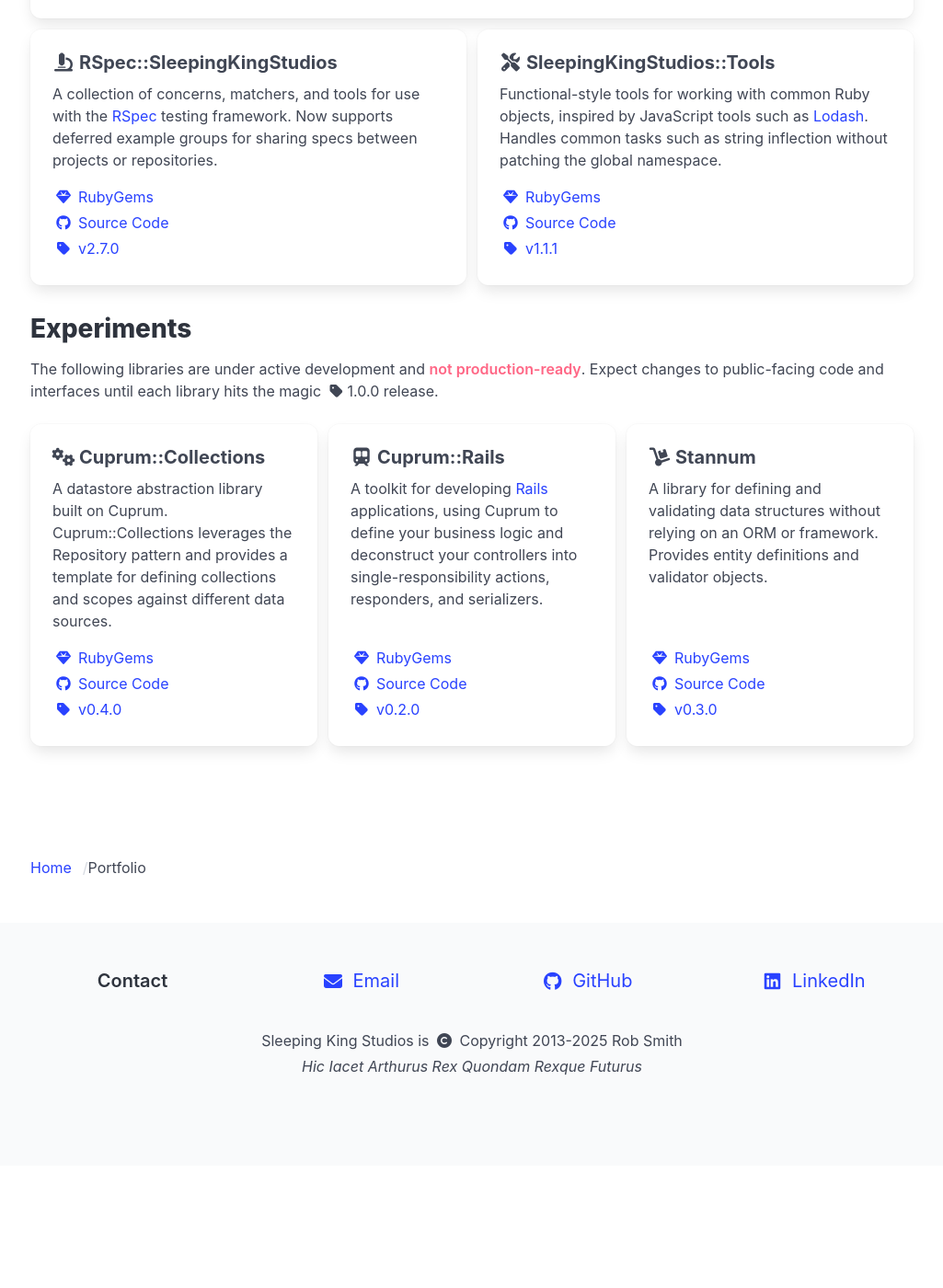
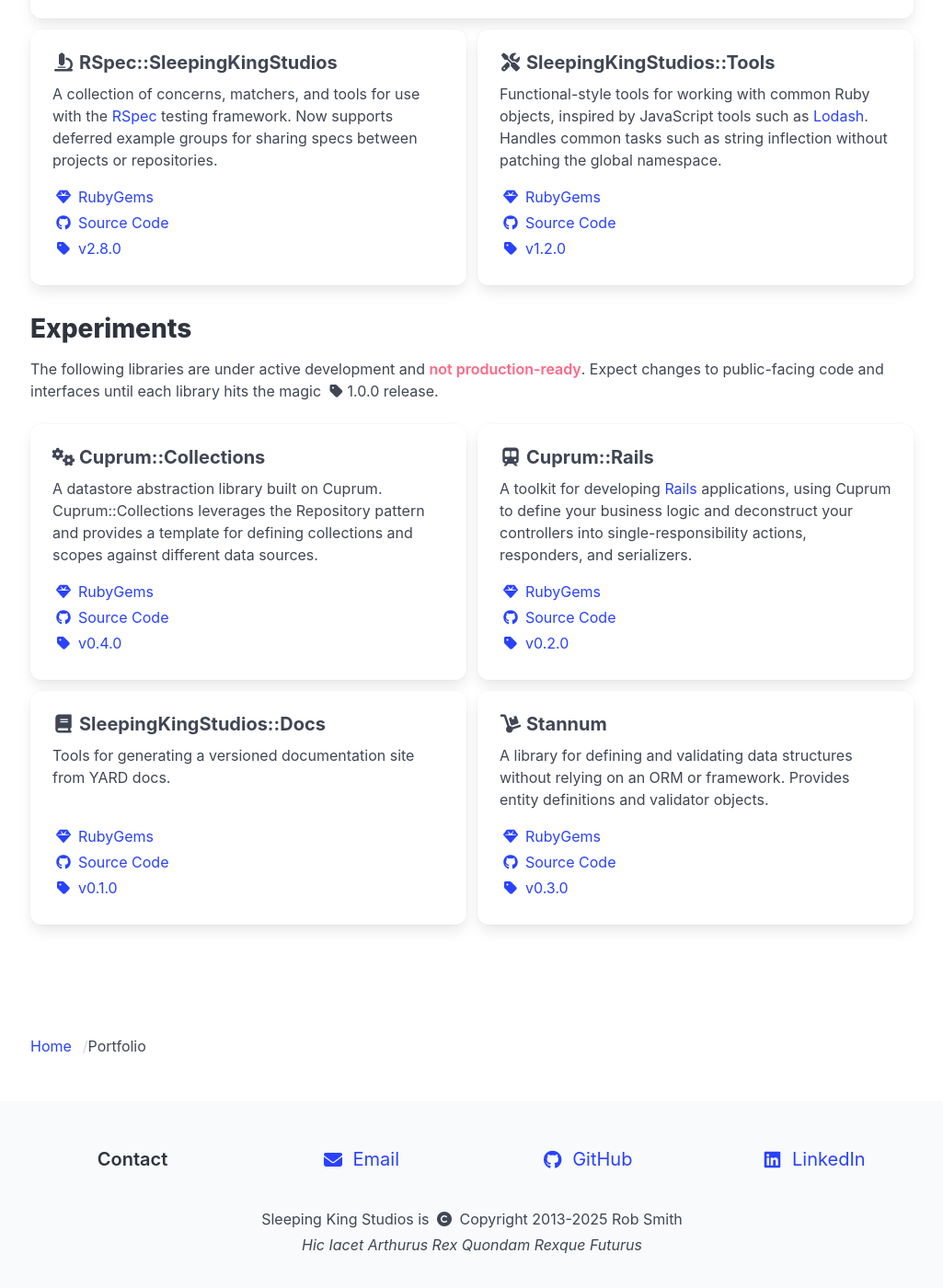
Before and after one commit to sleepingkingstudios/sleepingkingstudios.github.io, a Jekyll site: the page built from portfolio.md, in a window 1280 px wide and 1400 px high, scrolled down 1037 px. Shown: the whole window at 92% size, without its empty margins (127-1152 px from the left). Built offline with Jekyll 4.4.1, drawn with Linux system fonts in a browser that asks for light colours; before the commit the page ends 2304 px from its top, so only the background shows below that.

Commit message:
Update Portfolio with gem releases.

```diff
--- a/portfolio.md
+++ b/portfolio.md
@@ -158,12 +158,12 @@
         </a>
       </p>
       <p class="mb-1">
-        <a href="https://github.com/sleepingkingstudios/rspec-sleeping_king_studios/releases/tag/v2.7.0" target="_blank">
+        <a href="https://github.com/sleepingkingstudios/rspec-sleeping_king_studios/releases/tag/v2.8.0" target="_blank">
           <span class="icon-text">
             <span class="icon">
               <i class="fa fa-tag"></i>
             </span>
-            v2.7.0
+            v2.8.0
           </span>
         </a>
       </p>
@@ -198,12 +198,12 @@
         </a>
       </p>
       <p class="mb-1">
-        <a href="https://github.com/sleepingkingstudios/sleeping_king_studios-tools/releases/tag/v1.1.1" target="_blank">
+        <a href="https://github.com/sleepingkingstudios/sleeping_king_studios-tools/releases/tag/v1.2.0" target="_blank">
           <span class="icon-text">
             <span class="icon">
               <i class="fa fa-tag"></i>
             </span>
-            v1.1.1
+            v1.2.0
           </span>
         </a>
       </p>
@@ -226,7 +226,7 @@
 </span>
 release.
 
-<div class="fixed-grid has-1-cols-mobile has-3-cols mt-5 mb-5">
+<div class="fixed-grid has-1-cols-mobile has-2-cols mt-5 mb-5">
   <div class="grid">
     <div class="cell is-flex-tablet">
       {% capture card_body %}
@@ -309,6 +309,44 @@
     <div class="cell is-flex-tablet">
       {% capture card_body %}
       <p style="flex: 1">
+        Tools for generating a versioned documentation site from YARD docs.
+      </p>
+      <p class="mb-1">
+        <a href="https://rubygems.org/gems/sleeping_king_studios-docs" target="_blank">
+          <span class="icon-text">
+            <span class="icon">
+              <i class="fa fa-gem"></i>
+            </span>
+            RubyGems
+          </span>
+        </a>
+      </p>
+      <p class="mb-1">
+        <a href="https://github.com/sleepingkingstudios/sleeping_king_studios-docs" target="_blank">
+          <span class="icon-text">
+            <span class="icon">
+              <i class="fa-brands fa-github"></i>
+            </span>
+            Source Code
+          </span>
+        </a>
+      </p>
+      <p class="mb-1">
+        <a href="https://github.com/sleepingkingstudios/sleeping_king_studios-docs/releases/tag/v0.1.0" target="_blank">
+          <span class="icon-text">
+            <span class="icon">
+              <i class="fa fa-tag"></i>
+            </span>
+            v0.1.0
+          </span>
+        </a>
+      </p>
+      {% endcapture %}
+      {% include card.md label="SleepingKingStudios::Docs" label_size="5" icon="book" body=card_body %}
+    </div>
+    <div class="cell is-flex-tablet">
+      {% capture card_body %}
+      <p style="flex: 1">
         A library for defining and validating data structures without relying on an ORM or framework. Provides entity definitions and validator objects.
       </p>
       <p class="mb-1">
```
